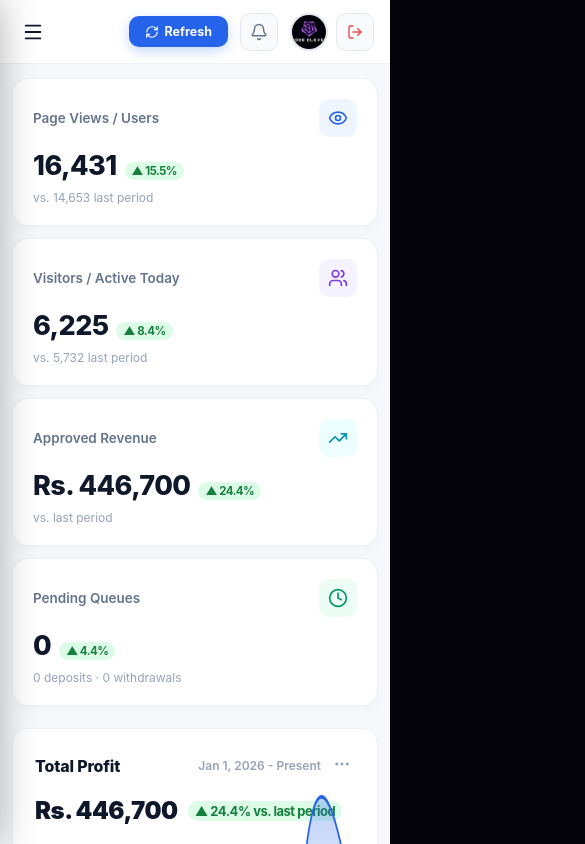
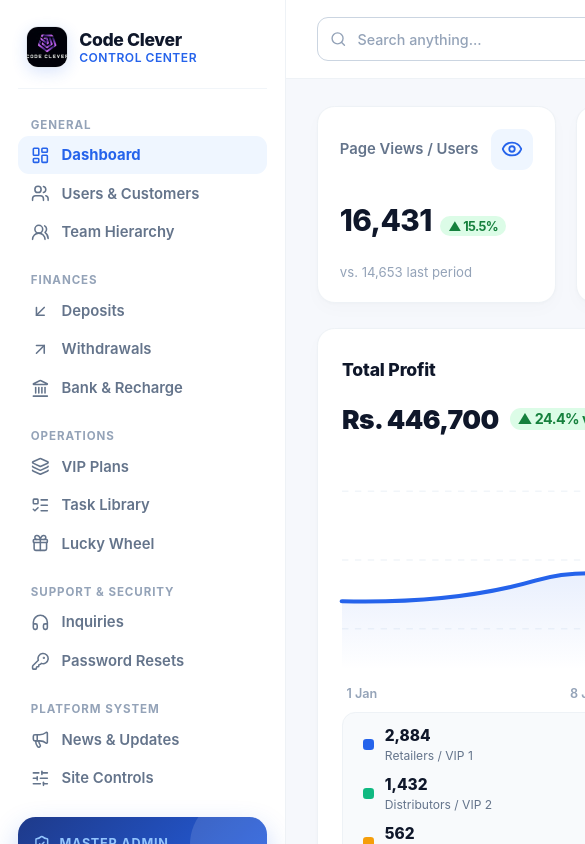
Before and after one commit to Faizan-Hub-786/code-clever, a React (Vite) app: page /admin in a window 390 px wide. Shown: the top 844 px of the page, 585 px wide, since content can reach past the window. Built offline with nearby package versions, Linux system fonts and the light colour scheme; no server answers; sample sign-in values are in the browser's storage.

Commit message:
feat: lock fixed desktop layout across all devices with global 110% zoom

```diff
--- a/index.html
+++ b/index.html
@@ -2,7 +2,7 @@
 <html lang="en">
   <head>
     <meta charset="UTF-8" />
-    <meta name="viewport" content="width=device-width, initial-scale=1.0, viewport-fit=cover" />
+    <meta name="viewport" content="width=1240, initial-scale=0.35, user-scalable=yes" />
     <title>CODE CLEVER</title>
 
     <!-- Canonical & SEO Meta -->
--- a/src/styles/admin-shopeers.css
+++ b/src/styles/admin-shopeers.css
@@ -2598,91 +2598,70 @@
   font-weight: 600 !important;
 }
 
-/* 14. Responsive Layout Harmonization (PC, Tablet, Mobile) */
+/* ====================================================
+   ADMIN PANEL: FIXED DESKTOP LAYOUT FOR ALL DEVICES
+   Locks the exact desktop layout structure (fixed sidebar,
+   4-column KPI cards, search topbar, tables) across all
+   devices and screen sizes without collapsing.
+   ==================================================== */
+.admin-shopeers-root {
+  min-width: 1240px !important;
+  display: flex !important;
+  position: relative !important;
+}
+
+.shopeers-sidebar {
+  width: 260px !important;
+  min-width: 260px !important;
+  position: sticky !important;
+  top: 0 !important;
+  height: 100vh !important;
+  display: flex !important;
+  flex-direction: column !important;
+  transform: none !important;
+  box-shadow: none !important;
+  z-index: 100 !important;
+}
+
 .shopeers-mobile-overlay {
-  display: none;
-  position: fixed;
-  inset: 0;
-  background: rgba(15, 23, 42, 0.6);
-  backdrop-filter: blur(4px);
-  z-index: 998;
-  opacity: 0;
-  pointer-events: none;
-  transition: opacity 0.25s ease;
-}
-
-@media (min-width: 901px) and (max-width: 1240px) {
-  .shopeers-kpi-grid {
-    grid-template-columns: repeat(2, minmax(0, 1fr)) !important;
-  }
-}
-
-@media (max-width: 1024px) {
-  .admin-shopeers-root .shopeers-content {
-    padding: 18px 20px 40px !important;
-  }
-}
-
-@media (max-width: 900px) {
-  .shopeers-mobile-overlay {
-    display: block;
-  }
-  .shopeers-mobile-overlay.mobile-open {
-    opacity: 1;
-    pointer-events: auto;
-  }
-  .shopeers-sidebar {
-    position: fixed !important;
-    left: 0;
-    top: 0;
-    bottom: 0;
-    height: 100vh !important;
-    z-index: 999 !important;
-    transform: translateX(-100%);
-    box-shadow: 0 0 35px rgba(0, 0, 0, 0.3);
-    transition: transform 0.25s cubic-bezier(0.4, 0, 0.2, 1);
-  }
-  .shopeers-sidebar.mobile-open {
-    transform: translateX(0);
-  }
-  .shopeers-mobile-toggle {
-    display: flex !important;
-  }
-  .shopeers-kpi-grid {
-    grid-template-columns: repeat(2, minmax(0, 1fr)) !important;
-    gap: 12px !important;
-  }
-  .shopeers-topbar {
-    padding: 0 16px !important;
-    height: 64px !important;
-  }
-  .shopeers-search-wrap {
-    width: 200px !important;
-  }
-}
-
-@media (max-width: 768px) {
-  .admin-shopeers-root .shopeers-content {
-    padding: 14px 12px 36px !important;
-  }
-  .admin-shopeers-root .admin-announcement-form-card,
-  .admin-shopeers-root .admin-announcements-list-card,
-  .admin-shopeers-root .bank-method-card,
-  .admin-shopeers-root .wheel-cc-card,
-  .admin-shopeers-root .task-form-card,
-  .admin-shopeers-root .task-pool-card {
-    padding: 16px !important;
-  }
-  .admin-shopeers-root .admin-section-head h2 {
-    font-size: 19px !important;
-  }
-}
-
-@media (max-width: 600px) {
-  .shopeers-kpi-grid {
-    grid-template-columns: 1fr !important;
-  }
-  .shopeers-search-wrap {
-    display: none;
-  }
-}
+  display: none !important;
+}
+
+.shopeers-mobile-toggle {
+  display: none !important;
+}
+
+.shopeers-collapse-btn {
+  display: none !important;
+}
+
+.shopeers-main {
+  flex: 1 !important;
+  min-width: 0 !important;
+  display: flex !important;
+  flex-direction: column !important;
+}
+
+.shopeers-topbar {
+  height: 72px !important;
+  padding: 0 28px !important;
+  display: flex !important;
+  justify-content: space-between !important;
+}
+
+.shopeers-search-wrap {
+  width: 320px !important;
+  display: block !important;
+}
+
+.shopeers-kpi-grid {
+  display: grid !important;
+  grid-template-columns: repeat(4, 1fr) !important;
+  gap: 18px !important;
+}
+
+.shopeers-content {
+  padding: 24px 28px 48px !important;
+  width: 100% !important;
+  max-width: 1600px !important;
+}
```
Also changed, not shown: src/styles.css.
